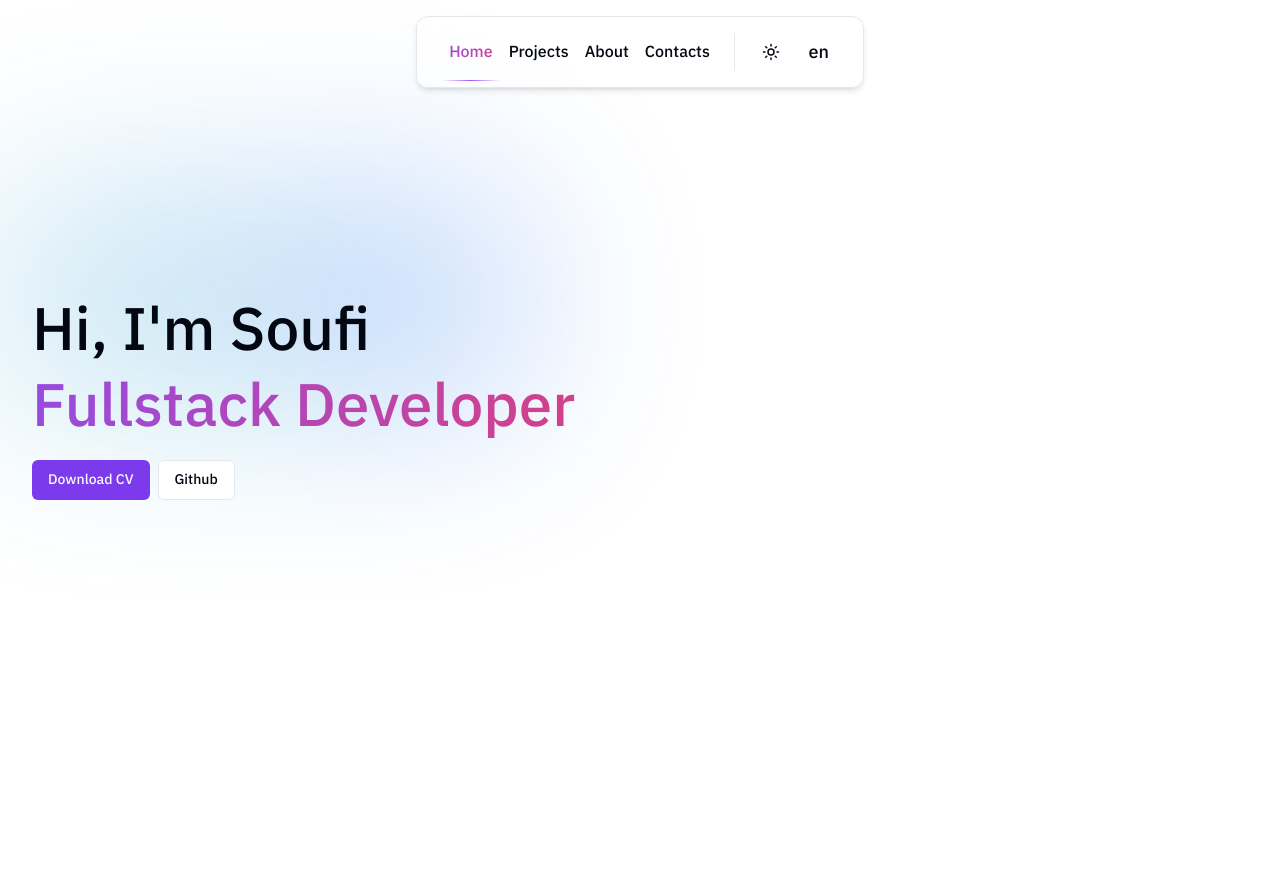
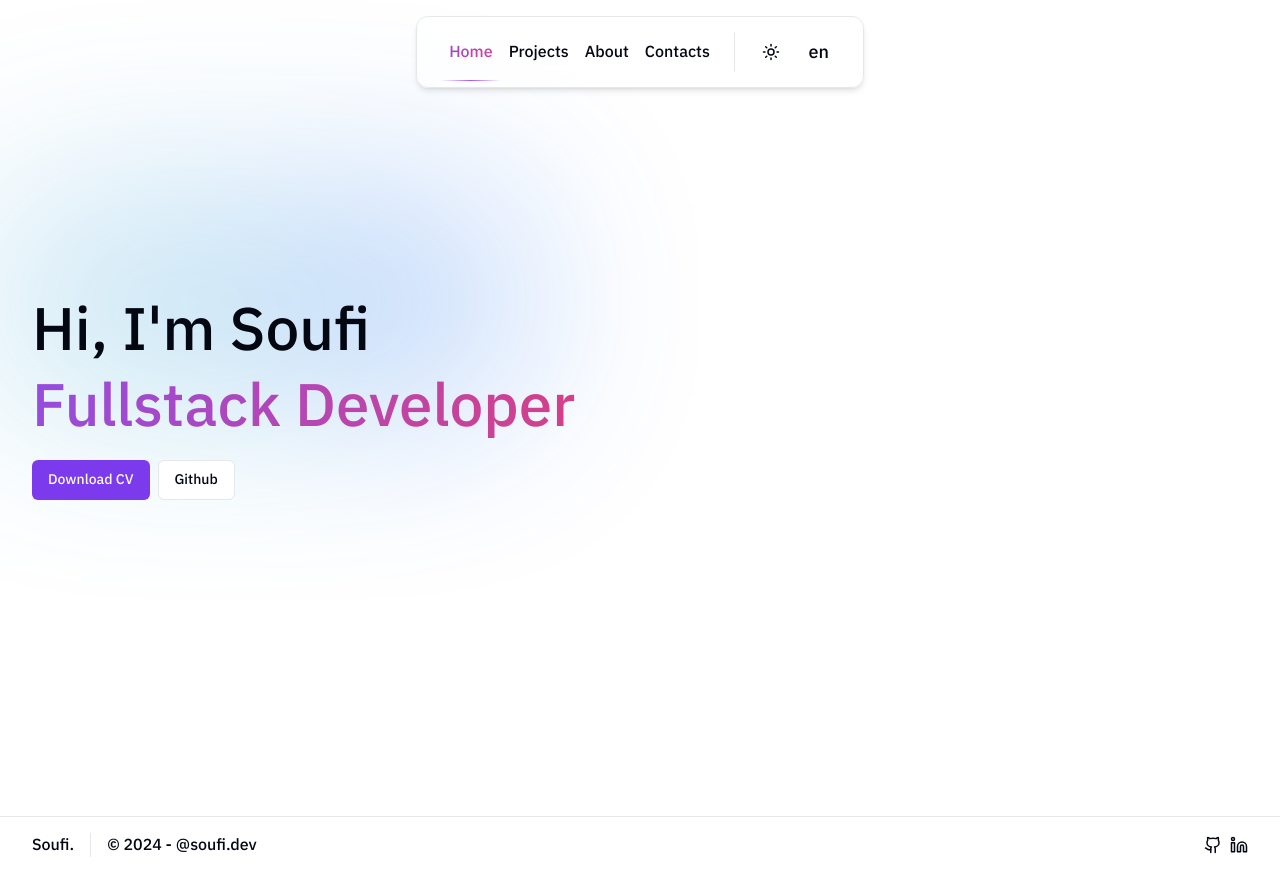
Before and after one commit to Soufi-MA/my-portfolio, a Next.js app: page /en in a window 1280 px wide. Before the commit the page ends 800 px from the top, so only its background shows below. Built offline with nearby package versions, Linux system fonts and the light colour scheme.

Commit message:
feat: add footer

```diff
--- a/src/app/[lang]/layout.tsx
+++ b/src/app/[lang]/layout.tsx
@@ -5,6 +5,7 @@ import { ThemeProvider } from "@/components/theme-provider";
 import { cn } from "@/lib/utils";
 import Navbar from "@/components/ui/Navbar";
 import { getDictionary } from "./dictionaries";
+import Footer from "@/components/ui/Footer";
 export const metadata: Metadata = {
   title: "Soufi Portfolio",
   description: "A Full Stack Developer",
@@ -27,7 +28,7 @@ export default async function RootLayout({
       className="scroll-smooth"
       suppressHydrationWarning
     >
-      <body className={cn(ibm.className, "flex flex-col")}>
+      <body className={cn(ibm.className, "flex flex-col gap-4")}>
         <ThemeProvider
           attribute="class"
           defaultTheme="system"
@@ -36,6 +37,7 @@ export default async function RootLayout({
         >
           <Navbar dict={dict} lang={params.lang} />
           {children}
+          <Footer dict={dict} lang={params.lang} />
         </ThemeProvider>
       </body>
     </html>
--- /dev/null
+++ b/src/components/ui/Footer.tsx
@@ -0,0 +1,28 @@
+import { getDictionary } from "@/app/[lang]/dictionaries";
+import React from "react";
+import { Separator } from "./separator";
+import { Github, Linkedin } from "lucide-react";
+
+const Footer = ({
+  dict,
+  lang,
+}: {
+  dict: Awaited<ReturnType<typeof getDictionary>>;
+  lang: "en" | "ar";
+}) => {
+  return (
+    <footer className="w-full py-4 container border-t flex flex-col sm:flex-row gap-4 items-center sm:justify-between">
+      <div className="flex gap-4 items-center">
+        <p>Soufi.</p>
+        <Separator orientation="vertical" className="h-6" />
+        &copy; {new Date().getFullYear()} - @soufi.dev
+      </div>
+      <div className="flex gap-2">
+        <Github size={18} />
+        <Linkedin size={18} />
+      </div>
+    </footer>
+  );
+};
+
+export default Footer;
```
